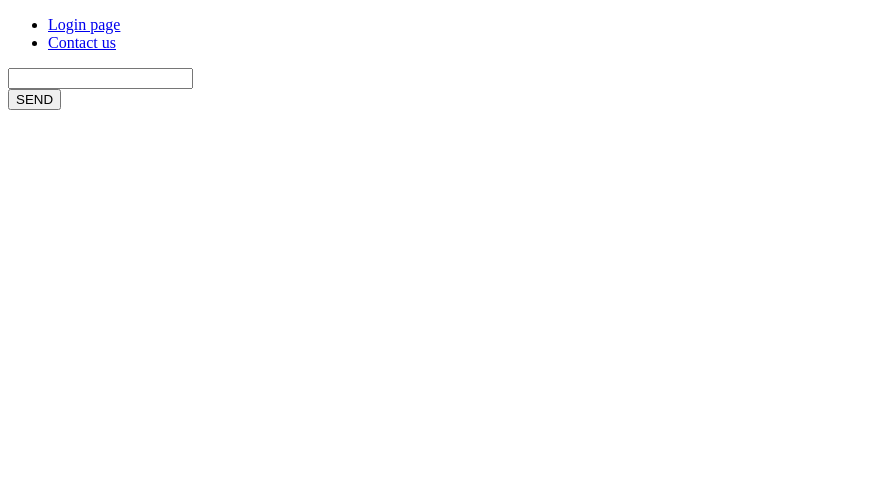
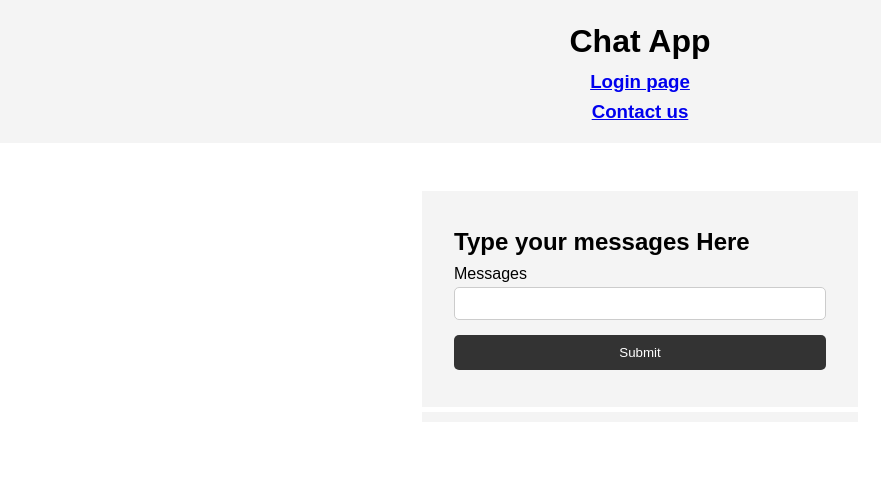
Before and after one commit to shreyash0790/starting-with-node-js, a website: page views/default.html in a window 1280 px wide. Shown: the whole page, without its empty margins (0-881 px from the left). Drawn offline with Linux system fonts and the light colour scheme.

Commit message:
cleaned codde of prev

```diff
--- a/first.js
+++ b/first.js
@@ -1,4 +1,4 @@
-
+const path=require('path');
 const express=require('express');
 
 const app=express();
@@ -6,13 +6,14 @@ const adminroutes=require('./routes/admin')
 const deafultroutes=require('./routes/default')
 
 app.use(express.urlencoded({extended:false}));
+app.use(express.static(path.join(__dirname,'public')))
 
 app.use(adminroutes);
 app.use(deafultroutes);
 
 
 app.use((req,res,next)=>{
-  res.status(404).send('<h1>page not found </h1>')
+  res.status(404).sendFile(path.join(__dirname,'views','404.html'))
 })
 
 app.listen(4000);
--- /dev/null
+++ b/public/css/admin.css
@@ -0,0 +1,78 @@
+* {
+    margin: 0;
+    padding: 0;
+    box-sizing: border-box;
+  }
+
+  body {
+    font-family: Arial, Helvetica, sans-serif;
+    line-height: 1.6;
+  }
+
+  ul {
+    list-style: none;
+  }
+
+  ul li {
+    padding: 5px;
+    background: #f4f4f4;
+    margin: 5px 0;
+    text-indent: 30px;
+  }
+
+  header {
+    background: #f4f4f4;
+    padding: 1rem;
+    text-align: center;
+  }
+
+  .container {
+    margin: auto;
+    width: 500px;
+    overflow: auto;
+    padding: 3rem 2rem;
+  }
+
+  #my-form {
+    padding: 2rem;
+    background: #f4f4f4;
+  }
+
+  #my-form label {
+    display: block;
+  }
+
+  #my-form input[type='text'] {
+    width: 100%;
+    padding: 8px;
+    margin-bottom: 10px;
+    border-radius: 5px;
+    border: 1px solid #ccc;
+  }
+
+  .btn {
+    display: block;
+    width: 100%;
+    padding: 10px 15px;
+    border: 0;
+    background: #333;
+    color: #fff;
+    border-radius: 5px;
+    margin: 5px 0;
+  }
+
+  .btn:hover {
+    background: #444;
+  }
+
+  .bg-dark {
+    background: #333;
+    color: #fff;
+  }
+
+  .error {
+    background: rgb(241, 69, 6);
+    color: #fff;
+    padding: 5px;
+    margin: 5px;
+  }
--- /dev/null
+++ b/public/css/default.css
@@ -0,0 +1,78 @@
+* {
+    margin: 0;
+    padding: 0;
+    box-sizing: border-box;
+  }
+
+  body {
+    font-family: Arial, Helvetica, sans-serif;
+    line-height: 1.6;
+  }
+
+  ul {
+    list-style: none;
+  }
+
+  ul li {
+    padding: 5px;
+    background: #f4f4f4;
+    margin: 5px 0;
+    text-indent: 30px;
+  }
+
+  header {
+    background: #f4f4f4;
+    padding: 1rem;
+    text-align: center;
+  }
+
+  .container {
+    margin: auto;
+    width: 500px;
+    overflow: auto;
+    padding: 3rem 2rem;
+  }
+
+  #my-form {
+    padding: 2rem;
+    background: #f4f4f4;
+  }
+
+  #my-form label {
+    display: block;
+  }
+
+  #my-form input[type='text'] {
+    width: 100%;
+    padding: 8px;
+    margin-bottom: 10px;
+    border-radius: 5px;
+    border: 1px solid #ccc;
+  }
+
+  .btn {
+    display: block;
+    width: 100%;
+    padding: 10px 15px;
+    border: 0;
+    background: #333;
+    color: #fff;
+    border-radius: 5px;
+    margin: 5px 0;
+  }
+
+  .btn:hover {
+    background: #444;
+  }
+
+  .bg-dark {
+    background: #333;
+    color: #fff;
+  }
+
+  .error {
+    background: rgb(241, 69, 6);
+    color: #fff;
+    padding: 5px;
+    margin: 5px;
+  }
--- a/routes/admin.js
+++ b/routes/admin.js
@@ -2,9 +2,10 @@ const path=require('path');
 const express = require('express');
 const fs=require('fs');
 const router = express.Router();
+const rootdir=require('../util/path')
 
 router.get('/login', (req, res, next) => {
-    res.sendFile(path.join(__dirname,'../','views','admin.html'))
+    res.sendFile(path.join(rootdir,'views','admin.html'))
 });
 
 
--- /dev/null
+++ b/util/path.js
@@ -0,0 +1,2 @@
+const path = require('path');
+module.exports = path.dirname(require.main.filename);
--- a/views/default.html
+++ b/views/default.html
@@ -1,23 +1,36 @@
 <!DOCTYPE html>
 <html lang="en">
   <head>
-    <meta charset="UTF-8">
-    <meta name="viewport" content="width=device-width, initial-scale=1.0">
-    <title>Chats</title>
+    <meta charset="UTF-8" />
+    <meta name="viewport" content="width=device-width, initial-scale=1.0" />
+    <meta http-equiv="X-UA-Compatible" content="ie=edge" />
+    <title>chat app</title>
+   <link rel="stylesheet" href="/css/default.css">
   </head>
   <body>
     <header>
-    <nav>
-        <ul>
-            <li><a href="/login">Login page</a></li>
-            <li><a href="/contact">Contact us</a></li>
-        </ul>
-    </nav>
+      <h1>Chat App</h1>
+      <h3><a href="/login">Login page</a></h3>
+      <h3><a href="/contact">Contact us</a></h3>
     </header>
- <form action="/mess" method="POST" onsubmit="document.getElementById('username').value = localStorage.getItem('username')">
+
+    <section class="container">
+      <form id="my-form" action="/mess" method="POST" onsubmit="document.getElementById('username').value = localStorage.getItem('username')">
+        <h1>Type your messages Here</h1>
+        <div class="msg"></div>
+        <div>
+          <label for="name">Messages</label>
           <input type="text" id="messages" name="messages">
           <input type="hidden" id="username" name="username"><br>
-    <button type="submit">SEND</button>
+        </div>
+        <input class="btn" type="submit" value="Submit">
       </form>
+
+      <ul id="users"></ul>
+
+      <ul class="items">
+        <li class="item"></li>
+      </ul>
+    </section>
   </body>
 </html>
```
Also changed, not shown: routes/default.js (+26 -10 lines), views/404.html (added, +11 -0 lines), views/admin.html (+18 -11 lines), views/contact.html (+2 -2 lines). Lines whose indentation alone changed are shown as unchanged.
